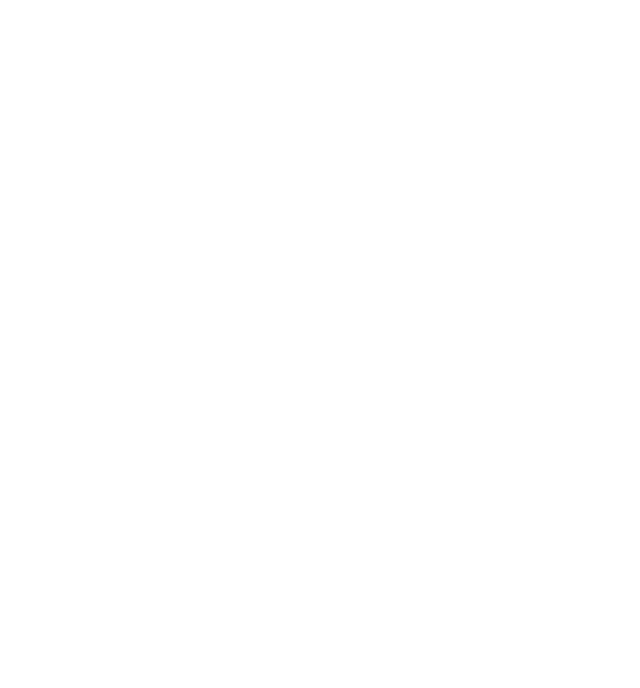
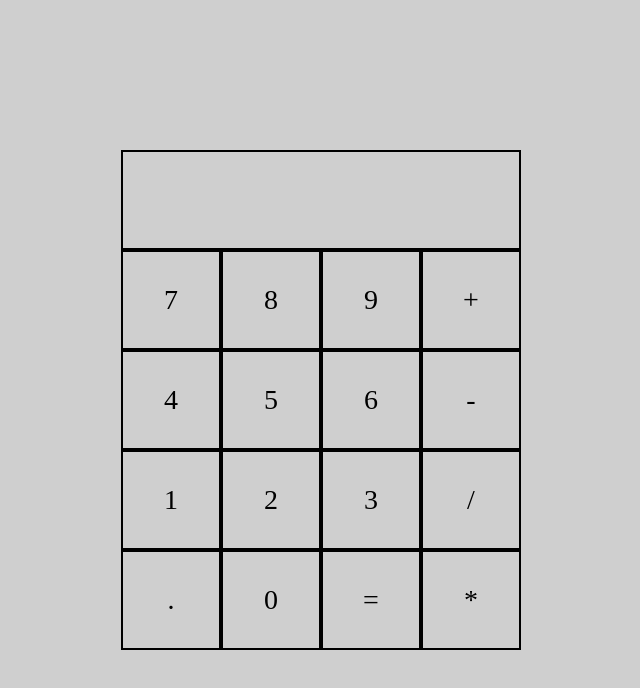
Before and after one commit to cc0803/odin-calculator, a plain HTML site: page index.html in a window 1280 px wide. Shown: the whole page, without its empty margins (319-959 px from the left). Drawn offline with Linux system fonts and the light colour scheme.

Commit message:
Create the UI

```diff
--- a/index.html
+++ b/index.html
@@ -10,6 +10,27 @@
     <title>Odin-Calculator</title>
 </head>
 <body>
+    <div class="container">
+        <div id="display"></div>
+        <div class="number">7</div>
+        <div class="number">8</div>
+        <div class="number">9</div>
+        <div class="operator">+</div>
 
+        <div class="number">4</div>
+        <div class="number">5</div>
+        <div class="number">6</div>
+        <div class="operator">-</div>
+
+        <div class="number">1</div>
+        <div class="number">2</div>
+        <div class="number">3</div>
+        <div class="operator">/</div>
+
+        <div class="comma">.</div>
+        <div class="number">0</div>
+        <div class="equals">=</div>
+        <div class="operator">*</div>
+    </div>
 </body>
 </html>
--- a/styles.css
+++ b/styles.css
@@ -0,0 +1,37 @@
+body {
+    display: flex;
+    justify-content: center;
+    align-items: center;
+    margin: 0;
+    padding: 0;
+    height: 100vh;
+    width: 100vw;
+    background-color: #cfcfcf;
+    box-sizing: border-box;
+}
+
+.container {
+    flex-basis: 400px;
+    min-height: 500px;
+    display: flex;
+    justify-content: center;
+    align-items: stretch;
+    flex-wrap: wrap;
+}
+
+.container div {
+    box-sizing: border-box;
+    max-width: 100px;
+    height: 100px;
+    flex: 1 1 100px;
+    display: flex;
+    justify-content: center;
+    align-items: center;
+    font-size: 28px;
+    border: 2px solid black;
+}
+
+#display {
+    flex-basis: 400px;
+    max-width: 400px;
+}
```
